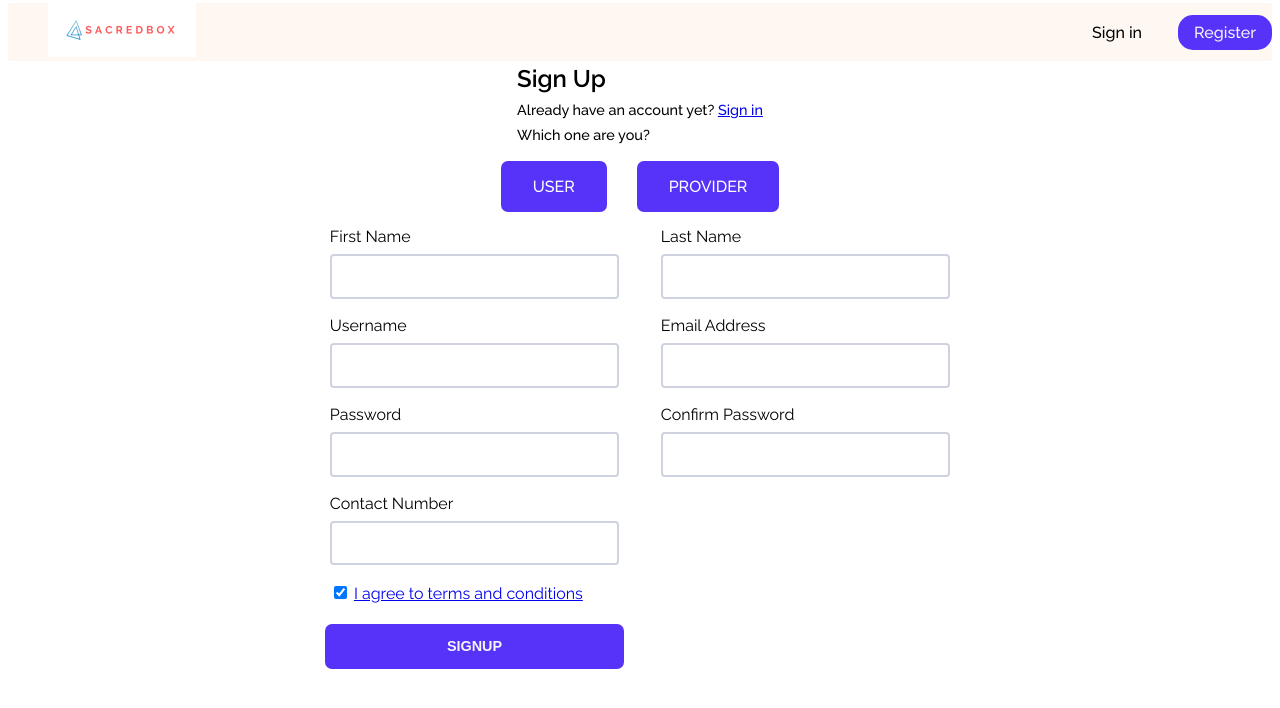
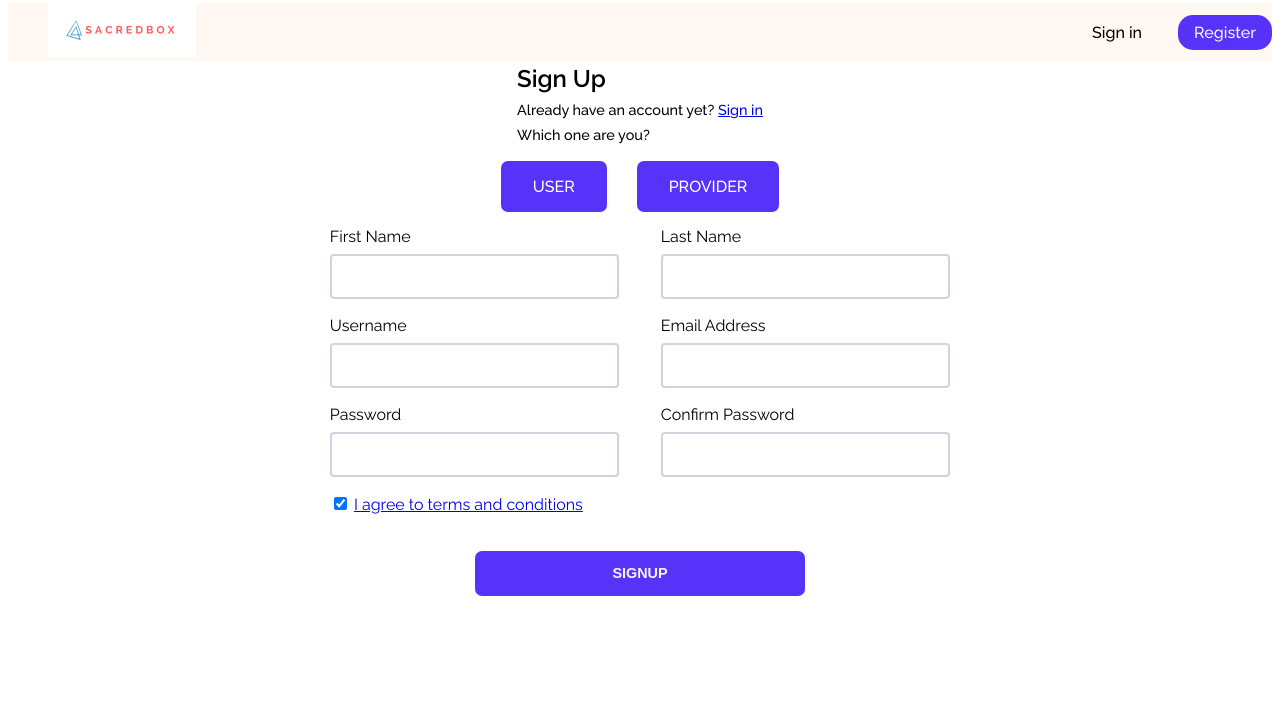
Before and after one commit to krishpri23/react-practice, a React (Vite) app: page /create/userSignup in a window 1280 px wide. Shown: the top 708 px of the page. Built offline with nearby package versions, Linux system fonts and the light colour scheme.

Commit message:
button alignment fix

```diff
--- a/src/pages/createAccount/userSignup.jsx
+++ b/src/pages/createAccount/userSignup.jsx
@@ -27,9 +27,6 @@ function UserSignup() {
             .matches(RegExp('^(?=.{8,})(?=.*[a-z])(?=.*[A-Z])(?=.*[@#$%^&+=!~]).*$'), '1 special character'),
         confirmPassword: yup.string().required('Please confirm your password')
             .oneOf([yup.ref('password')], 'Passwords must match'),
-        contactNumber: yup.string().required('Contact number is required')
-            .min(10, 'Invalid contact number')
-            .max(10, 'Invalid contact number'),
         termsConditions: yup.bool().oneOf([true], 'You must agree to terms & conditions').required()
     });
 
@@ -41,7 +38,6 @@ function UserSignup() {
             email: '',
             password: '',
             confirmPassword: '',
-            contactNumber: '',
             termsConditions: true,
 
         },
@@ -137,16 +133,7 @@ function UserSignup() {
                     />
                     <p className='error'>{errors.confirmPassword?.message} </p>
                 </div>
-                <div className='form-control'>
-                    <label htmlFor="contactNumber">Contact Number</label>
-                    <input
-                        type="tel"
-                        name="contactNumber"
-                        required
-                        {...register('contactNumber')}
-                    />
-                    <p className='error'>{errors.contactNumber?.message} </p>
-                </div>
+
                 <div >
                     <input
                         type="checkbox"
--- a/src/styles/Signup/providerSignup.css
+++ b/src/styles/Signup/providerSignup.css
@@ -17,8 +17,15 @@
     margin-right: 1rem;
   }
 
-  .provider-form > div:nth-child(1), div:nth-child(9), div:nth-child(14) {
+  .provider-form > div:nth-child(1), div:nth-child(9) {
     grid-column: span 2;
+  }
+
+  .provider-form > button {
+    grid-column: span 2;
+    width: 50%;
+    justify-self: center;
+    margin: 2rem;
   }
 }
 .provider-form > div:first-child  {
@@ -32,10 +39,6 @@ label {
   margin-bottom: 0.5rem;
 }
 
-button {
-  justify-content: center;
-  margin: 1rem ;
-}
 
 .terms-label:hover {
   cursor: pointer;
--- a/src/styles/Signup/userSignup.css
+++ b/src/styles/Signup/userSignup.css
@@ -18,8 +18,11 @@
         grid-column: span 1;
       }
 
-      .user-form > div:nth-child(8) {
+      .user-form > button {
         grid-column: span 2;
+        width: 50%;
+        justify-self: center;
+        margin: 2rem;
       }
 
 
--- a/src/styles/login.css
+++ b/src/styles/login.css
@@ -32,7 +32,6 @@
 
 }
 
-
 .banner h1 {
     font-size: 3rem;
 }
```
